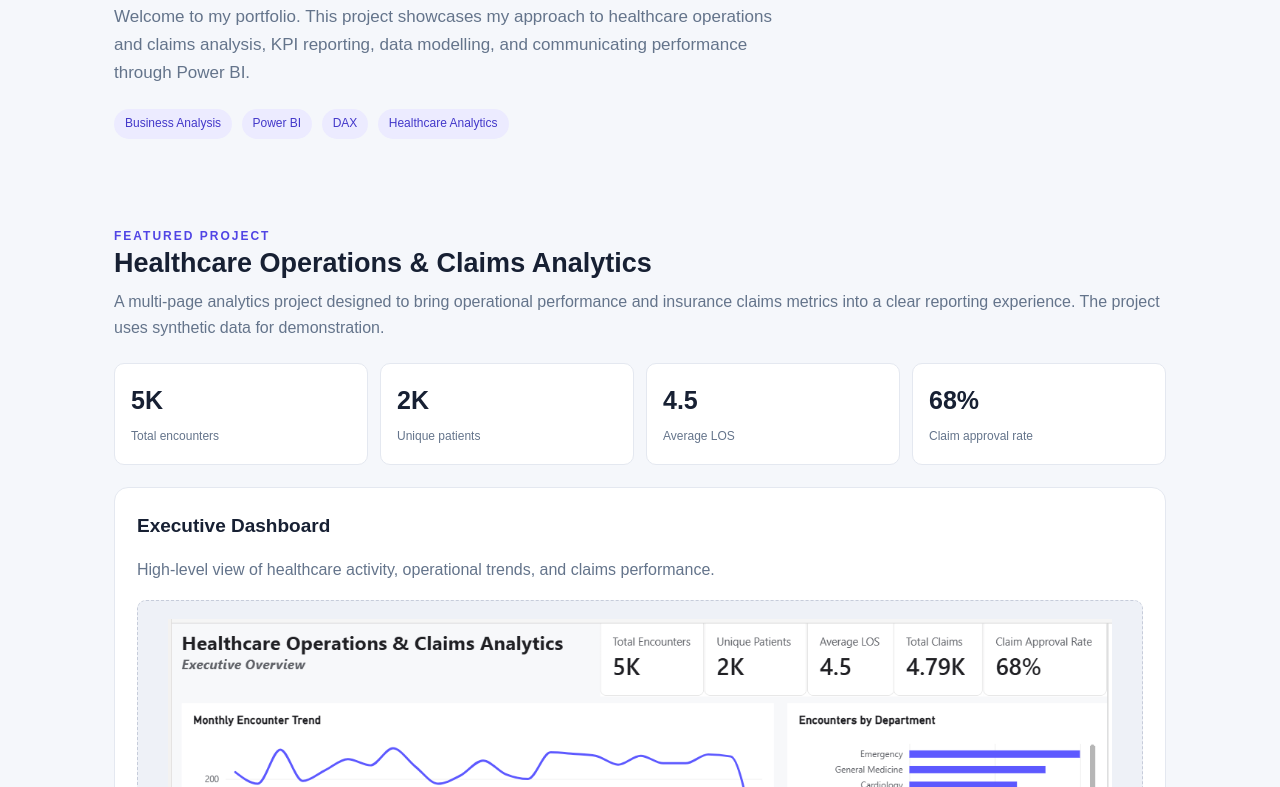
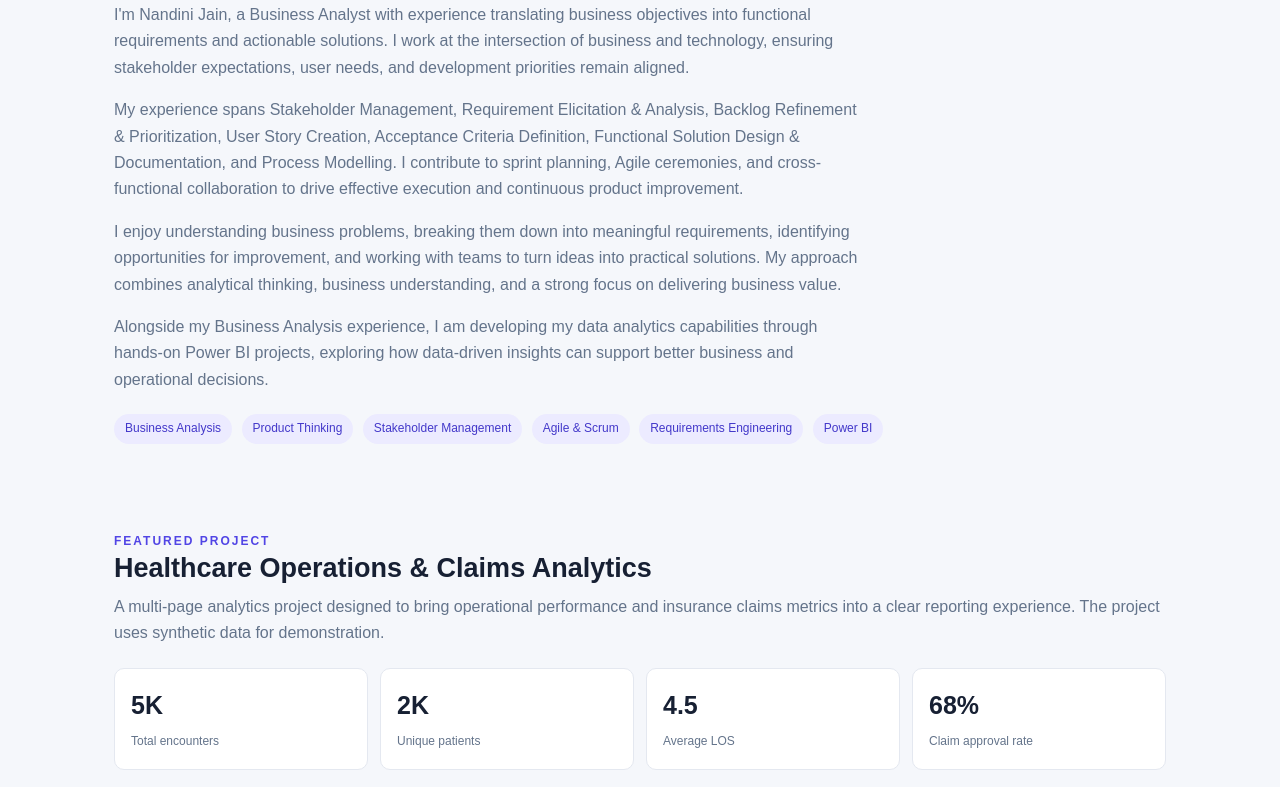
Before and after one commit to Nandini-jn/nandini-jn.github.io, a plain HTML site: page index.html in a window 1280 px wide. Shown: the part 322-1109 px from the top of the page. Drawn offline with Linux system fonts and the light colour scheme.

Commit message:
Adding About Me section
The about me section was already there. This commit is just to make it clickable and add a proper about me content

```diff
--- a/index.html
+++ b/index.html
@@ -6,6 +6,7 @@
   <meta name="viewport" content="width=device-width, initial-scale=1.0">
   <meta name="description" content="Nandini Jain's Business Analysis and Power BI portfolio, featuring healthcare operations and claims analytics.">
   <title>Nandini Jain | Business & Analytics Portfolio</title>
+
   <style>
     :root {
       --ink: #172033;
@@ -37,9 +38,19 @@
     }
 
     .brand { font-weight: 700; font-size: 18px; }
-    nav a { color: var(--muted); text-decoration: none; margin-left: 20px; font-size: 14px; }
 
-    main { max-width: 1100px; margin: auto; padding: 48px 24px 70px; }
+    nav a {
+      color: var(--muted);
+      text-decoration: none;
+      margin-left: 20px;
+      font-size: 14px;
+    }
+
+    main {
+      max-width: 1100px;
+      margin: auto;
+      padding: 48px 24px 70px;
+    }
 
     .hero {
       padding: 38px 0 46px;
@@ -54,12 +65,18 @@
       text-transform: uppercase;
     }
 
-    h1 { font-size: clamp(34px, 5vw, 52px); line-height: 1.15; margin: 12px 0; letter-spacing: -1.5px; }
+    h1 {
+      font-size: clamp(34px, 5vw, 52px);
+      line-height: 1.15;
+      margin: 12px 0;
+      letter-spacing: -1.5px;
+    }
+
     h2 { font-size: 27px; line-height: 1.25; margin: 0 0 12px; }
     h3 { margin: 0 0 8px; font-size: 19px; }
     p { color: var(--muted); }
 
-    .hero p { font-size: 17px; max-width: 690px; }
+    .hero p { font-size: 16px; max-width: 750px; }
 
     .tag {
       display: inline-block;
@@ -165,7 +182,9 @@
     }
   </style>
 </head>
+
 <body>
+
   <header>
     <div class="brand">Nandini Jain</div>
     <nav>
@@ -176,23 +195,61 @@
   </header>
 
   <main>
+
+    <!-- ABOUT ME SECTION -->
     <div class="hero" id="about">
-      <div class="eyebrow">Business Analysis · Analytics Portfolio</div>
-      <h1>Turning business data into meaningful insights.</h1>
+
+      <div class="eyebrow">About Me · Business Analyst</div>
+
+      <h1>Bridging business needs with meaningful solutions.</h1>
+
       <p>
-        Welcome to my portfolio. This project showcases my approach to
-        healthcare operations and claims analysis, KPI reporting, data
-        modelling, and communicating performance through Power BI.
+        I'm Nandini Jain, a Business Analyst with experience translating
+        business objectives into functional requirements and actionable
+        solutions. I work at the intersection of business and technology,
+        ensuring stakeholder expectations, user needs, and development
+        priorities remain aligned.
       </p>
+
+      <p>
+        My experience spans Stakeholder Management, Requirement Elicitation
+        & Analysis, Backlog Refinement & Prioritization, User Story Creation,
+        Acceptance Criteria Definition, Functional Solution Design &
+        Documentation, and Process Modelling. I contribute to sprint
+        planning, Agile ceremonies, and cross-functional collaboration
+        to drive effective execution and continuous product improvement.
+      </p>
+
+      <p>
+        I enjoy understanding business problems, breaking them down into
+        meaningful requirements, identifying opportunities for improvement,
+        and working with teams to turn ideas into practical solutions.
+        My approach combines analytical thinking, business understanding,
+        and a strong focus on delivering business value.
+      </p>
+
+      <p>
+        Alongside my Business Analysis experience, I am developing my
+        data analytics capabilities through hands-on Power BI projects,
+        exploring how data-driven insights can support better business
+        and operational decisions.
+      </p>
+
       <span class="tag">Business Analysis</span>
+      <span class="tag">Product Thinking</span>
+      <span class="tag">Stakeholder Management</span>
+      <span class="tag">Agile & Scrum</span>
+      <span class="tag">Requirements Engineering</span>
       <span class="tag">Power BI</span>
-      <span class="tag">DAX</span>
-      <span class="tag">Healthcare Analytics</span>
+
     </div>
 
+    <!-- FEATURED PROJECT SECTION -->
     <section id="project">
+
       <div class="eyebrow">Featured project</div>
       <h2>Healthcare Operations &amp; Claims Analytics</h2>
+
       <p class="section-intro">
         A multi-page analytics project designed to bring operational
         performance and insurance claims metrics into a clear reporting
@@ -207,6 +264,7 @@
       </div>
 
       <div class="grid" style="margin-top:22px">
+
         <article class="card wide">
           <h3>Executive Dashboard</h3>
           <p>High-level view of healthcare activity, operational trends, and claims performance.</p>
@@ -238,13 +296,18 @@
             <img src="Dashboard.png" alt="Power BI Service dashboard screenshot">
           </div>
         </article>
+
       </div>
     </section>
 
+    <!-- PROJECT APPROACH SECTION -->
     <section id="approach">
+
       <div class="eyebrow">Project approach</div>
       <h2>What this project demonstrates</h2>
+
       <div class="grid">
+
         <article class="card">
           <h3>Data modelling &amp; measures</h3>
           <ul>
@@ -253,6 +316,7 @@
             <li>DAX measures for KPI calculations and time-based reporting.</li>
           </ul>
         </article>
+
         <article class="card">
           <h3>Business-focused reporting</h3>
           <ul>
@@ -261,17 +325,22 @@
             <li>Report pages organized around distinct analytical questions.</li>
           </ul>
         </article>
+
       </div>
+
       <p>
         <strong>Data note:</strong> The project is intended as a portfolio
         demonstration using synthetic data. Metrics are illustrative and
         should not be interpreted as real-world clinical findings.
       </p>
+
     </section>
+
   </main>
 
   <footer>
     Nandini Jain · Business Analysis &amp; Power BI Portfolio
   </footer>
+
 </body>
 </html>
```
